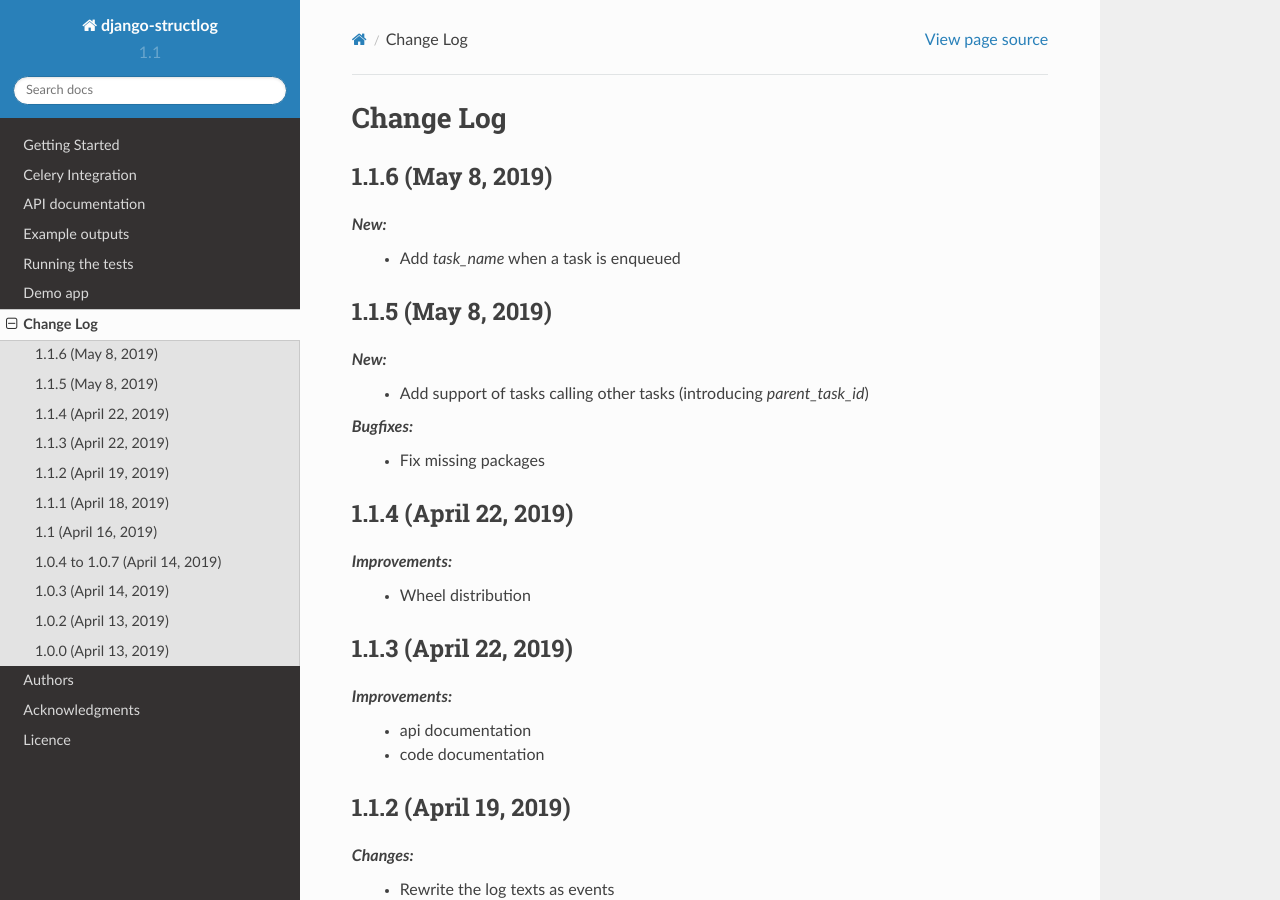
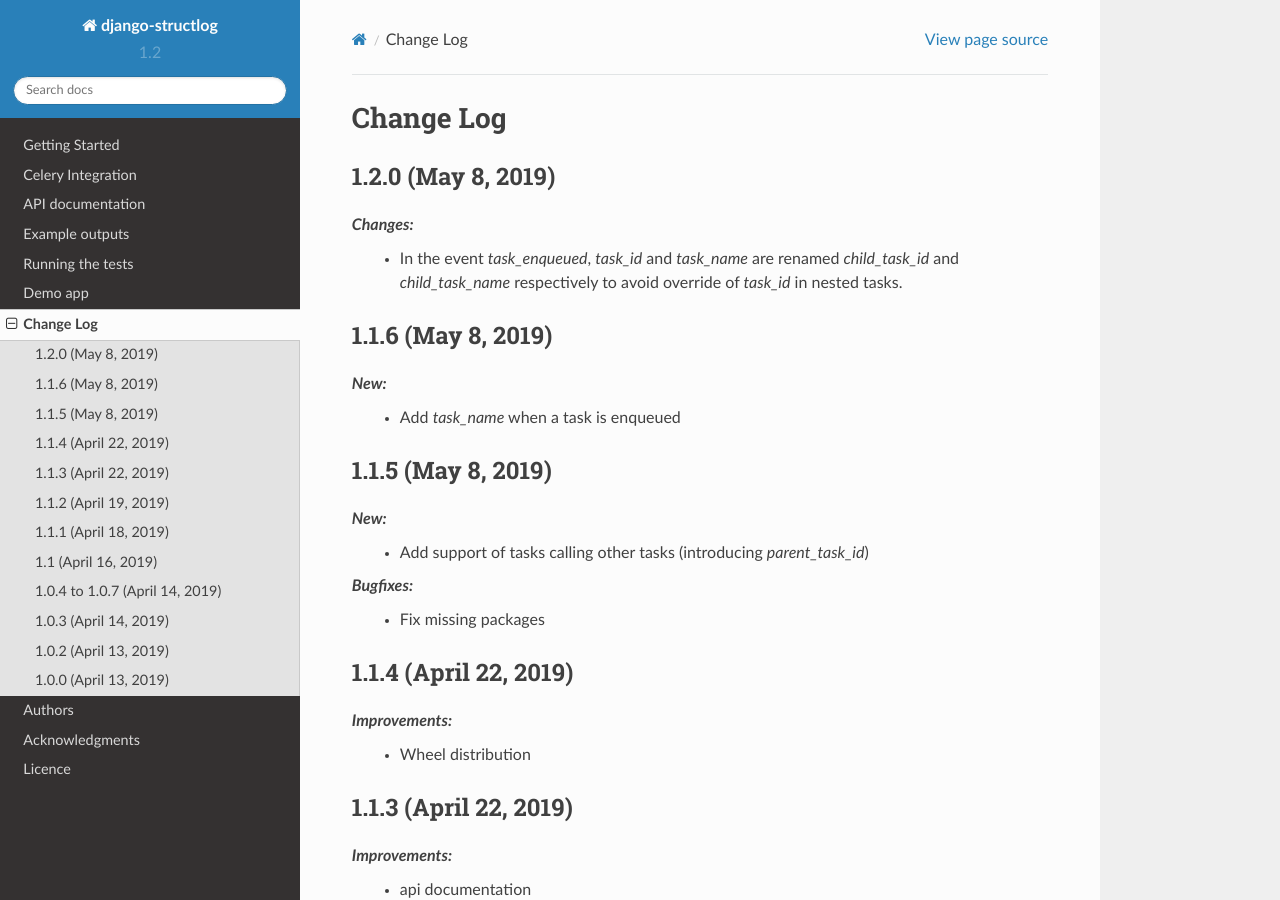
Before and after one commit to jrobichaud/django-structlog, a Sphinx documentation site: the page built from docs/changelog.rst, in a window 1280 px wide and 900 px high. Built offline with Sphinx 7.4.7 and the Read the Docs theme 2.0.0, drawn with Linux system fonts in a browser that asks for light colours.

Commit message:
Bump version

```diff
--- a/django_structlog/__init__.py
+++ b/django_structlog/__init__.py
@@ -5,6 +5,6 @@
 default_app_config = 'django_structlog.apps.DjangoStructLogConfig'
 name = "django_structlog"
 
-VERSION = (1, 1, 6)
+VERSION = (1, 2, 0)
 
 __version__ = ".".join(str(v) for v in VERSION)
--- a/docs/changelog.rst
+++ b/docs/changelog.rst
@@ -1,5 +1,12 @@
 Change Log
 ==========
+
+1.2.0 (May 8, 2019)
+----------------------
+
+*Changes:*
+    - In the event `task_enqueued`, `task_id` and `task_name` are renamed `child_task_id` and `child_task_name` respectively to avoid override of `task_id` in nested tasks.
+
 
 1.1.6 (May 8, 2019)
 ----------------------
```
